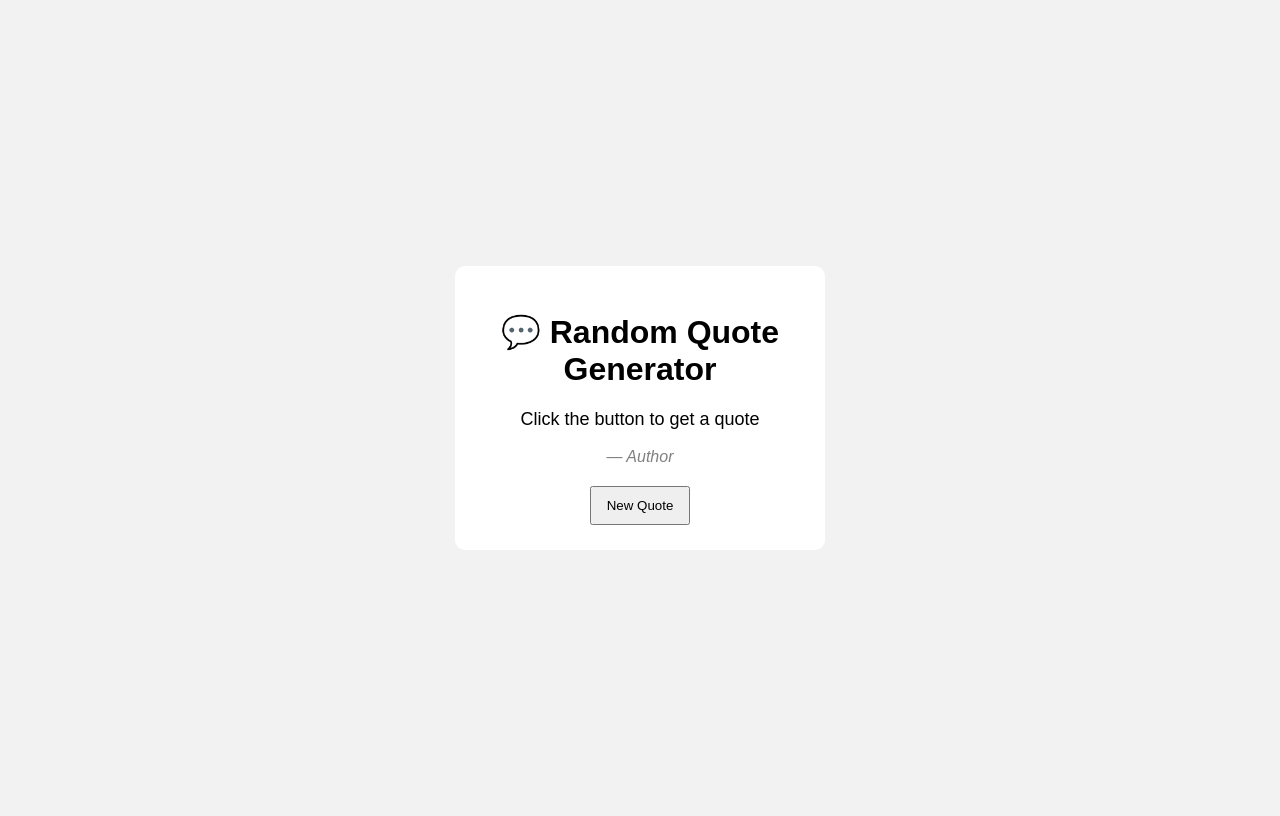
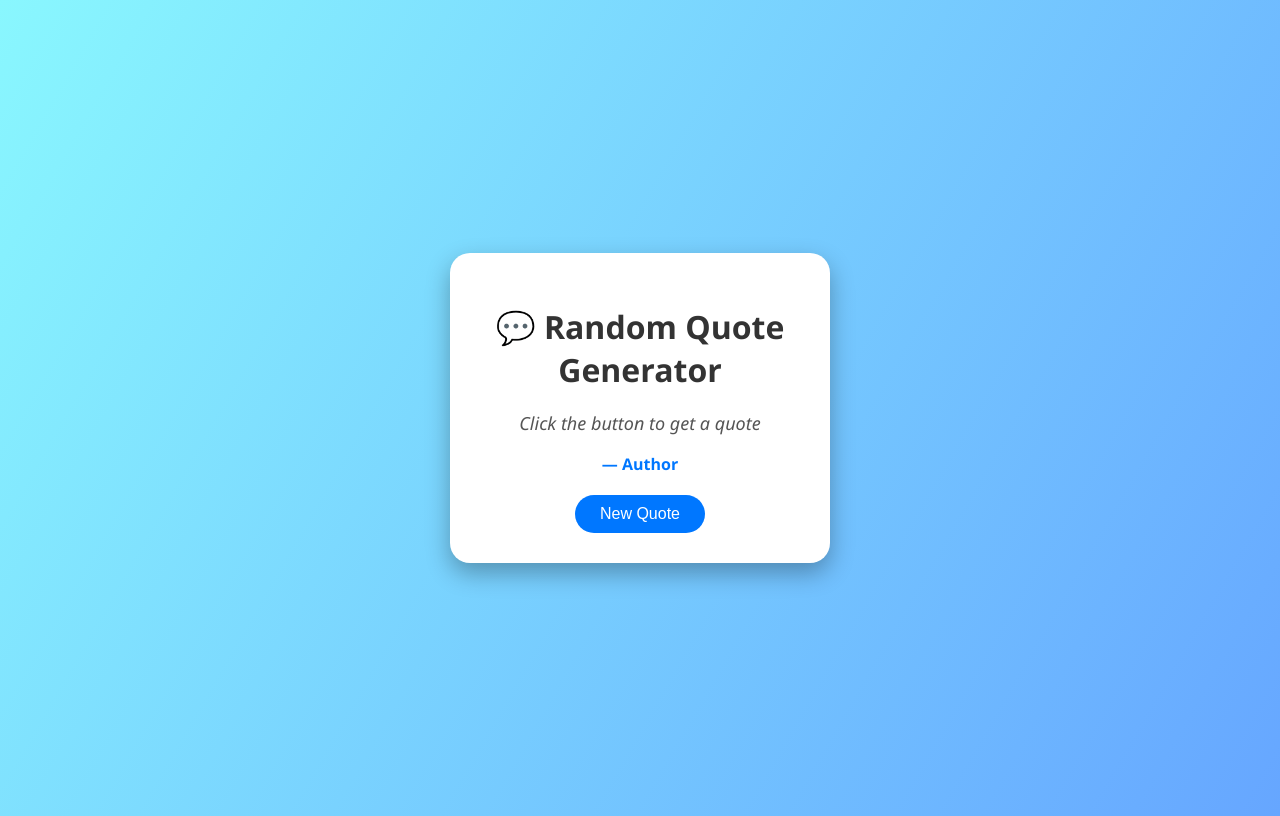
Before and after one commit to Karumeeraapoorva/CodeAlpha_RandomQuoteGenerator, a plain HTML site: page index.html in a window 1280 px wide. Drawn offline with Linux system fonts and the light colour scheme.

Commit message:
Enhance styles with gradients and updated properties

```diff
--- a/style.css
+++ b/style.css
@@ -1,6 +1,6 @@
 body {
-  font-family: Arial;
-  background: #f2f2f2;
+  background: linear-gradient(120deg, #89f7fe, #66a6ff);
+  font-family: 'Segoe UI', sans-serif;
   display: flex;
   justify-content: center;
   align-items: center;
@@ -9,27 +9,45 @@ body {
 
 .container {
   background: white;
-  padding: 25px;
-  border-radius: 10px;
+  padding: 30px;
+  border-radius: 20px;
   text-align: center;
   width: 320px;
+  box-shadow: 0 10px 25px rgba(0,0,0,0.3);
+}
+
+h1 {
+  color: #333;
+  margin-bottom: 20px;
 }
 
 .quote-box {
-  margin: 20px 0;
+  margin-bottom: 20px;
 }
 
 #quote {
   font-size: 18px;
+  font-style: italic;
+  color: #555;
 }
 
 #author {
+  display: block;
   margin-top: 10px;
-  font-style: italic;
-  color: gray;
+  font-weight: bold;
+  color: #0077ff;
 }
 
 button {
-  padding: 10px 15px;
+  background: #0077ff;
+  color: white;
+  border: none;
+  padding: 10px 25px;
+  font-size: 16px;
+  border-radius: 25px;
   cursor: pointer;
 }
+
+button:hover {
+  background: #005fcc;
+}
```
